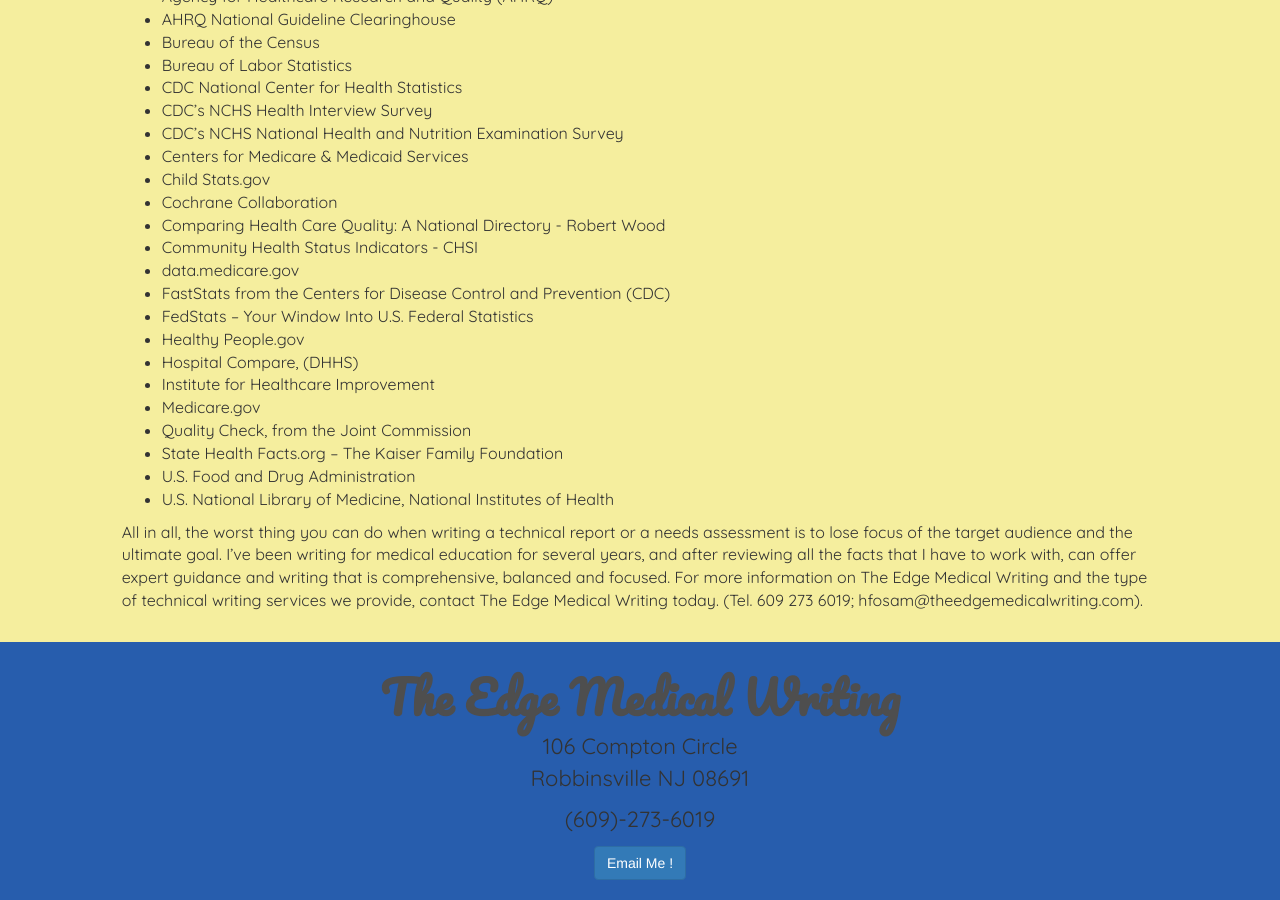
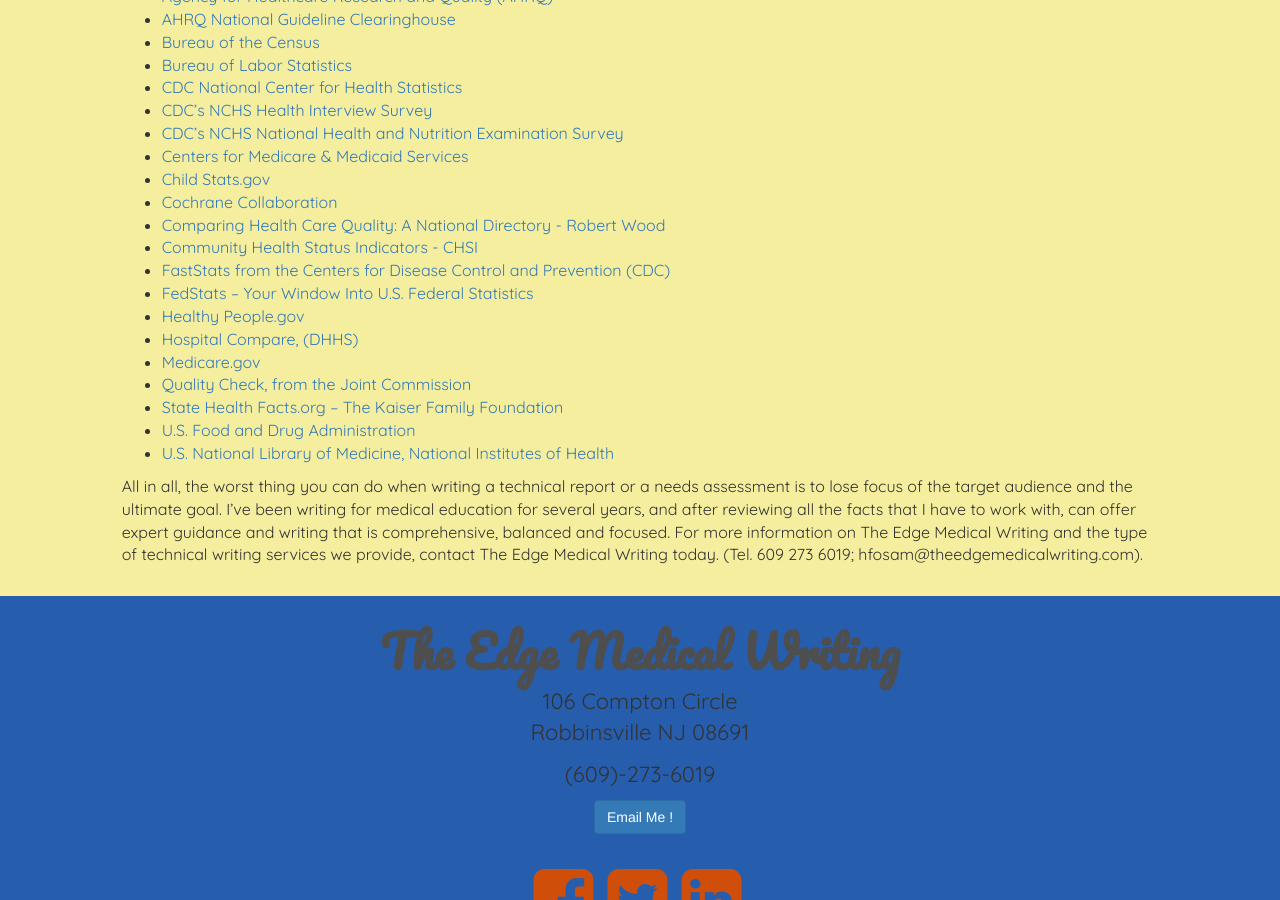
Before and after one commit to saltoriousSIG/theedge, a Jekyll site: the page built from _posts/2016-07-27-First-Three-Things-I-Do-Before-I-Write.md, in a window 1280 px wide and 900 px high, scrolled down 1127 px. Built offline with Jekyll 4.4.1, drawn with Linux system fonts in a browser that asks for light colours.

Commit message:
Update 2016-07-27-First-Three-Things-I-Do-Before-I-Write.md

```diff
--- a/_posts/2016-07-27-First-Three-Things-I-Do-Before-I-Write.md
+++ b/_posts/2016-07-27-First-Three-Things-I-Do-Before-I-Write.md
@@ -14,28 +14,26 @@
 
 I use several sources for all my writing projects, especially needs assessments, including online databases such as PubMed, reports from agencies such as the US Food and Drug Administration (FDA), National Comprehensive Cancer Network (NCCN), Centers for Disease Control and Prevention (CDC), and more. Disease specific societies and associations are also a great resource for accurate and useful information. Here is a more comprehensive, it is not an exhaustive capture all the possible sources, but provides you with a good start;
 
-*	Agency for Healthcare Research and Quality (AHRQ)
-*	AHRQ National Guideline Clearinghouse
-*	Bureau of the Census
-*	Bureau of Labor Statistics
-*	CDC National Center for Health Statistics
-*	CDC’s NCHS Health Interview Survey
-*	CDC’s NCHS National Health and Nutrition Examination Survey
-*	Centers for Medicare & Medicaid Services
-*	Child Stats.gov
-*	Cochrane Collaboration
-*	Comparing Health Care Quality: A National Directory - Robert Wood
-*	Community Health Status Indicators - CHSI
-*	data.medicare.gov
-*	FastStats from the Centers for Disease Control and Prevention (CDC)
-*	FedStats – Your Window Into U.S. Federal Statistics
-*	Healthy People.gov
-*	Hospital Compare, (DHHS)
-*	Institute for Healthcare Improvement
-*	Medicare.gov
-*	Quality Check, from the Joint Commission
-*	State Health Facts.org – The Kaiser Family Foundation
-*	U.S. Food and Drug Administration
-*	U.S. National Library of Medicine, National Institutes of Health
+*	[Agency for Healthcare Research and Quality (AHRQ)](http://www.ahrq.gov)
+*	[AHRQ National Guideline Clearinghouse](http://www.ahrq.gov)
+*	[Bureau of the Census](http://www.census.gov)
+*	[Bureau of Labor Statistics](http://www.bls.gov)
+*	[CDC National Center for Health Statistics](http://www.cdc.gov/nchs/%22%20%5Ct%20%22_blank)
+*	[CDC’s NCHS Health Interview Survey](http://www.cdc.gov/nchs/nhis/index.htm)
+*	[CDC’s NCHS National Health and Nutrition Examination Survey](http://www.cdc.gov/nchs/nhanes/index.htm)
+*	[Centers for Medicare & Medicaid Services](https://www.cms.gov)
+*	[Child Stats.gov](http://www.childstats.gov)
+*	[Cochrane Collaboration](http://www.cochrane.org)
+*	[Comparing Health Care Quality: A National Directory - Robert Wood](http://www.rwjf.org/en/library/research/2013/09/national-directory.html)
+*	[Community Health Status Indicators - CHSI](http://wwwn.cdc.gov/communityhealth)
+*	[FastStats from the Centers for Disease Control and Prevention (CDC)](http://www.cdc.gov)
+*	[FedStats – Your Window Into U.S. Federal Statistics](https://fedstats.sites.usa.gov)
+*	[Healthy People.gov](https://www.healthypeople.gov/2020/topics-objectives)
+*	[Hospital Compare, (DHHS)](https://www.medicare.gov/hospitalcompare/search.html?&AspxAutoDetectCookieSupport=1)
+* [Medicare.gov](https://www.medicare.gov/hospitalcompare/search.html?&AspxAutoDetectCookieSupport=1)
+*	[Quality Check, from the Joint Commission](https://www.qualitycheck.org)
+*	[State Health Facts.org – The Kaiser Family Foundation](http://kff.org/statedata/)
+*	[U.S. Food and Drug Administration](http://fda.org/index.php)
+*	[U.S. National Library of Medicine, National Institutes of Health](https://www.nlm.nih.gov/nlmhome.html)
 
 All in all, the worst thing you can do when writing a technical report or a needs assessment is to lose focus of the target audience and the ultimate goal. I’ve been writing for medical education for several years, and after reviewing all the facts that I have to work with, can offer expert guidance and writing that is comprehensive, balanced and focused. For more information on The Edge Medical Writing and the type of technical writing services we provide, contact The Edge Medical Writing today. (Tel. 609 273 6019; hfosam@theedgemedicalwriting.com).
```
